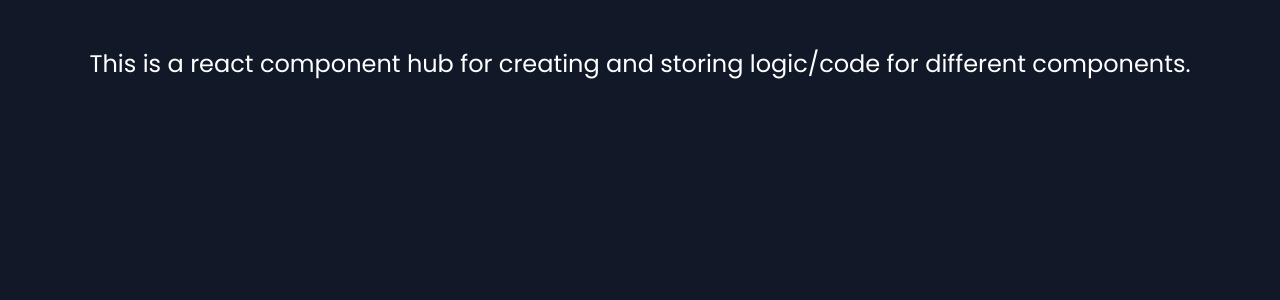
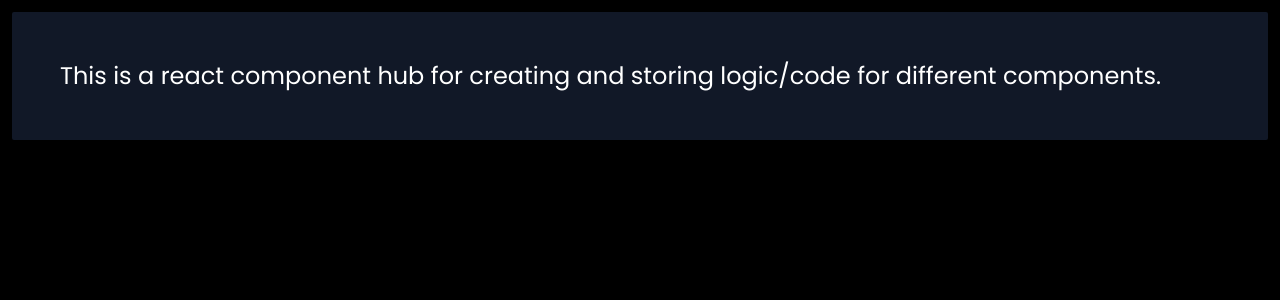
Before and after one commit to pradhumgp/componentHub, a React (Vite) app: page / in a window 1280 px wide. Shown: the top 300 px of the page. Built offline with nearby package versions, Linux system fonts and the light colour scheme.

Commit message:
box added

```diff
--- a/src/App.jsx
+++ b/src/App.jsx
@@ -2,11 +2,13 @@
 function App() {
   return (
     <>
-      <div className="h-screen w-screen bg-gray-900 flex flex-col items-center">
-        <p className="text-white text-2xl font-poppins p-12">
+      <div className="w-screen h-screen p-3 bg-black">
+        <div className="bg-gray-900 rounded-sm h-max">
+          <p className="p-12 text-2xl text-white font-poppins">
           This is a react component hub for creating and storing logic/code for
           different components.
         </p>
+        </div>
       </div>
     </>
   );
```
